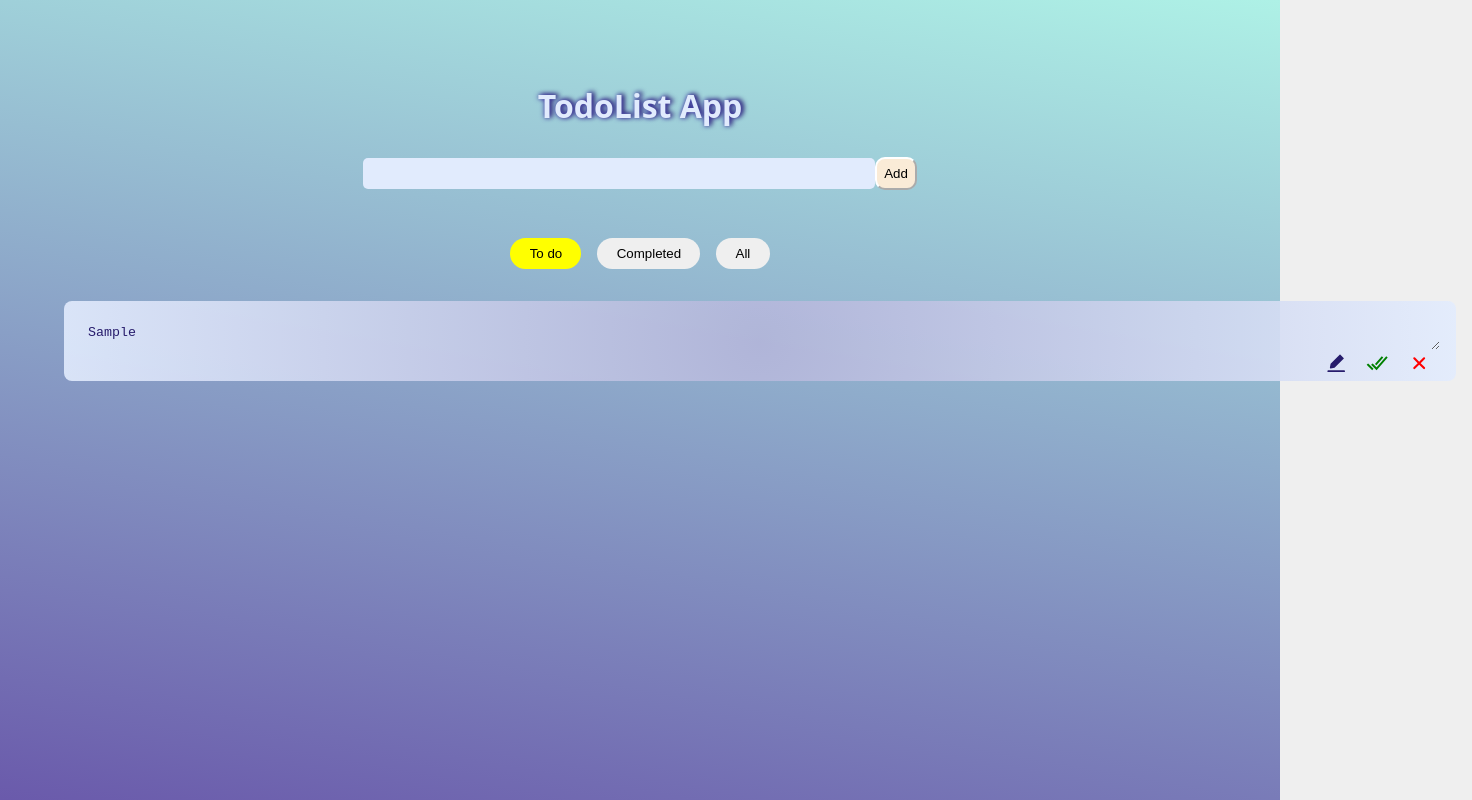
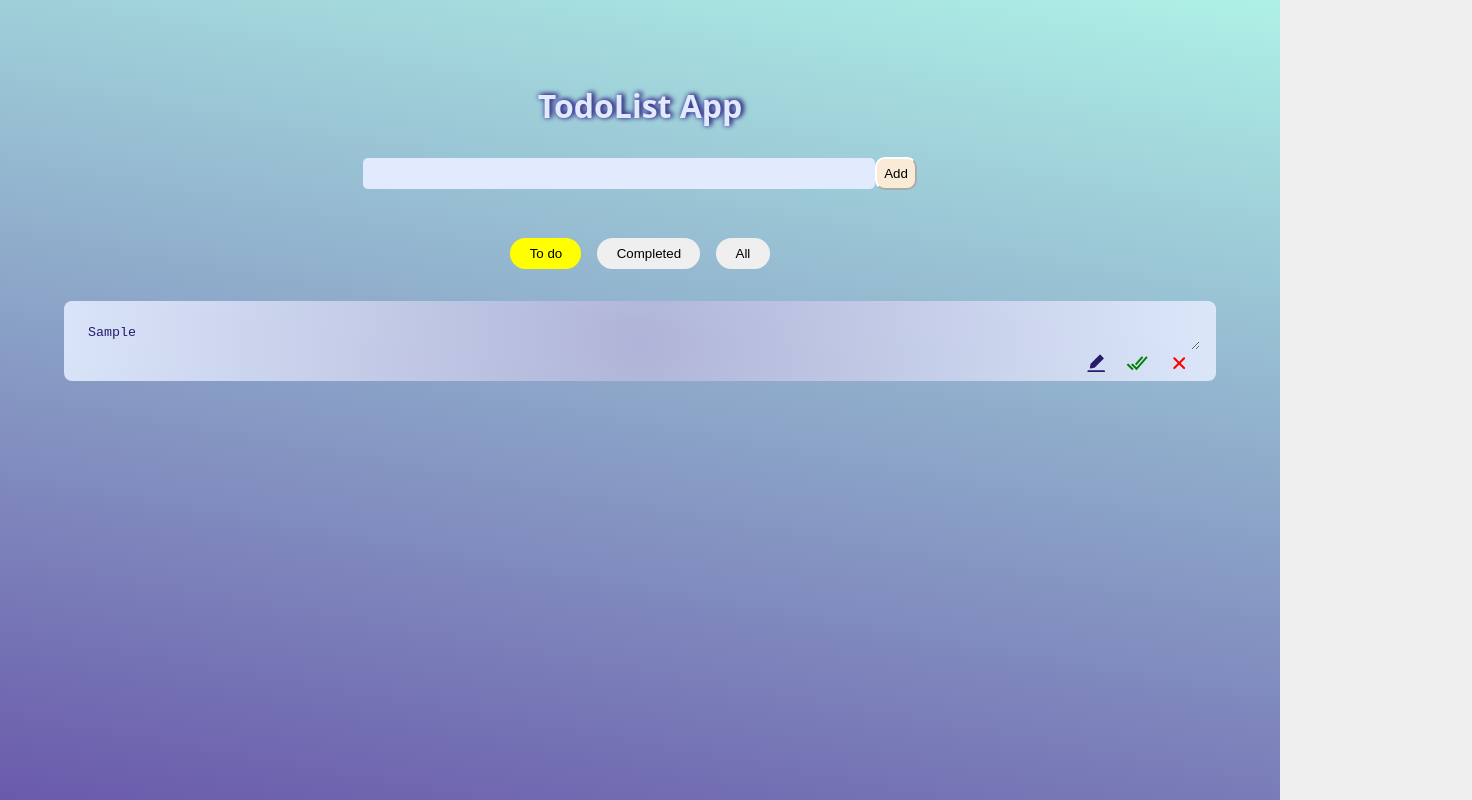
Before and after one commit to quangthiennd15/todolist_app_redux, a React (Create React App) app: page / in a window 1280 px wide. Both pictures are taken after typing "Sample" into the empty fields and a click on the button "Add". Shown: the whole page, 1472 px wide, since content can reach past the window. Built offline with nearby package versions, Linux system fonts and the light colour scheme.

Commit message:
fix display todo

```diff
--- a/src/App.css
+++ b/src/App.css
@@ -103,6 +103,7 @@ body {
   margin-left: 5%;
   max-height: 430px;
   overflow-y: auto;
+  width: 100%;
 }
 
 .card {
@@ -117,7 +118,7 @@ body {
 
   margin: 0 1rem 1rem 0;
   height: 5rem;
-  width: 87rem;
+  width: 90%;
   border-radius: 0.5rem;
   padding: 1rem;
 
```
